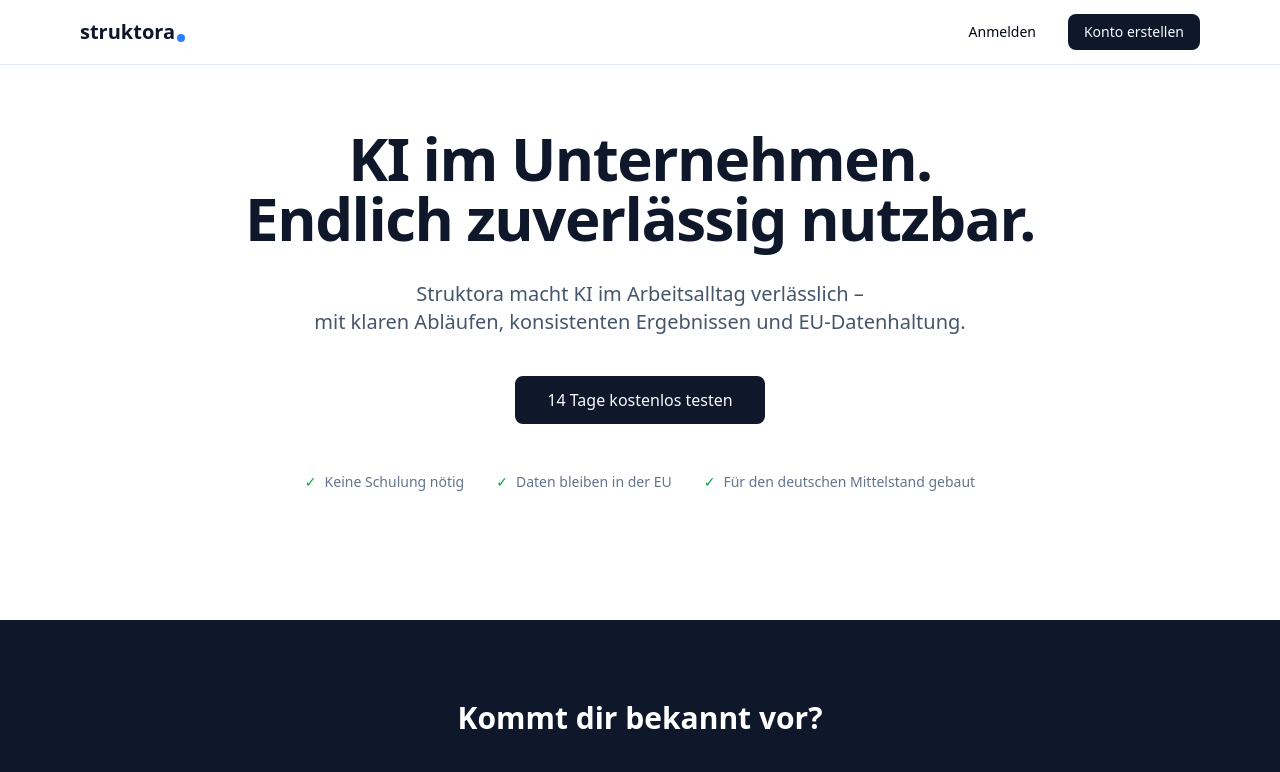
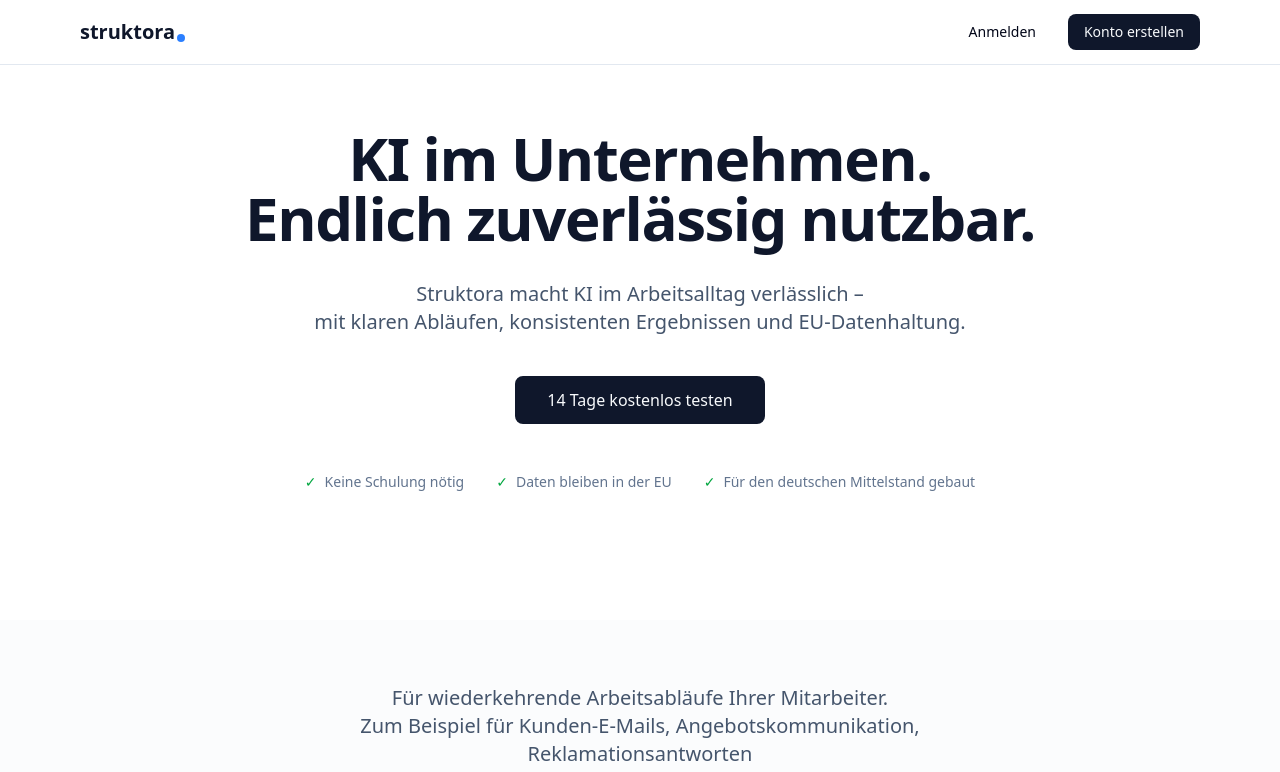
Before and after one commit to berndgalter-lab/struktora, a Next.js app: page / in a window 1280 px wide. Shown: the top 772 px of the page. Built offline with nearby package versions, Linux system fonts and the light colour scheme.

Commit message:
context block

```diff
--- a/src/app/(marketing)/page.tsx
+++ b/src/app/(marketing)/page.tsx
@@ -9,6 +9,18 @@ export default function LandingPage() {
   return (
     <>
       <Hero />
+
+      {/* Context Block - Übergang zwischen Hero und Problem */}
+      <div className="bg-slate-50/50 py-12 md:py-16">
+        <p className="mx-auto max-w-3xl px-4 text-center text-lg text-slate-600 md:text-xl">
+          Für wiederkehrende Arbeitsabläufe Ihrer Mitarbeiter.
+          <br className="hidden sm:block" />
+          Zum Beispiel für Kunden-E-Mails, Angebotskommunikation, Reklamationsantworten
+          <br className="hidden md:block" />
+          und interne Dokumentation – überall dort, wo heute manuell formuliert wird.
+        </p>
+      </div>
+
       <Problem />
       <Solution />
       <Features />
```
